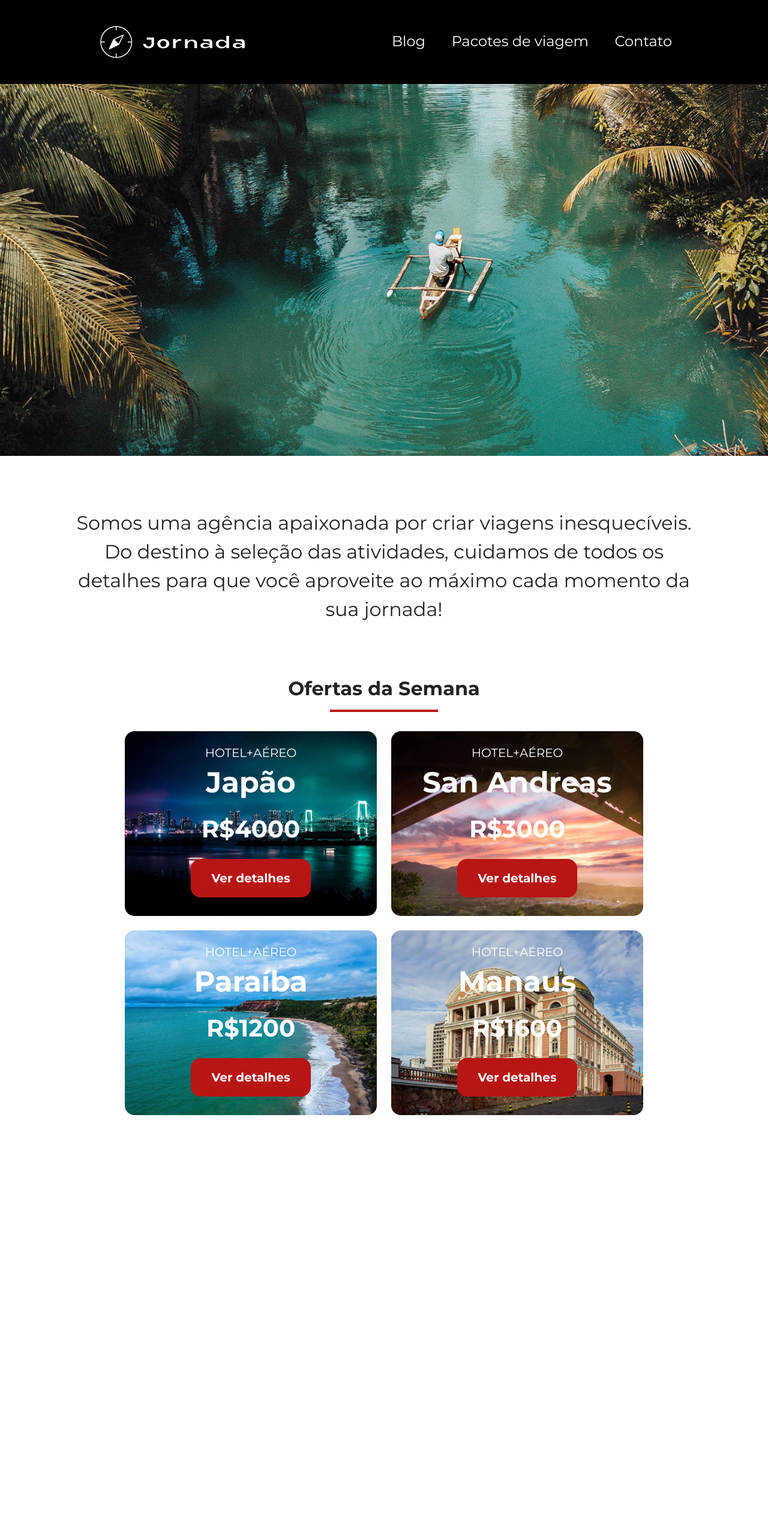
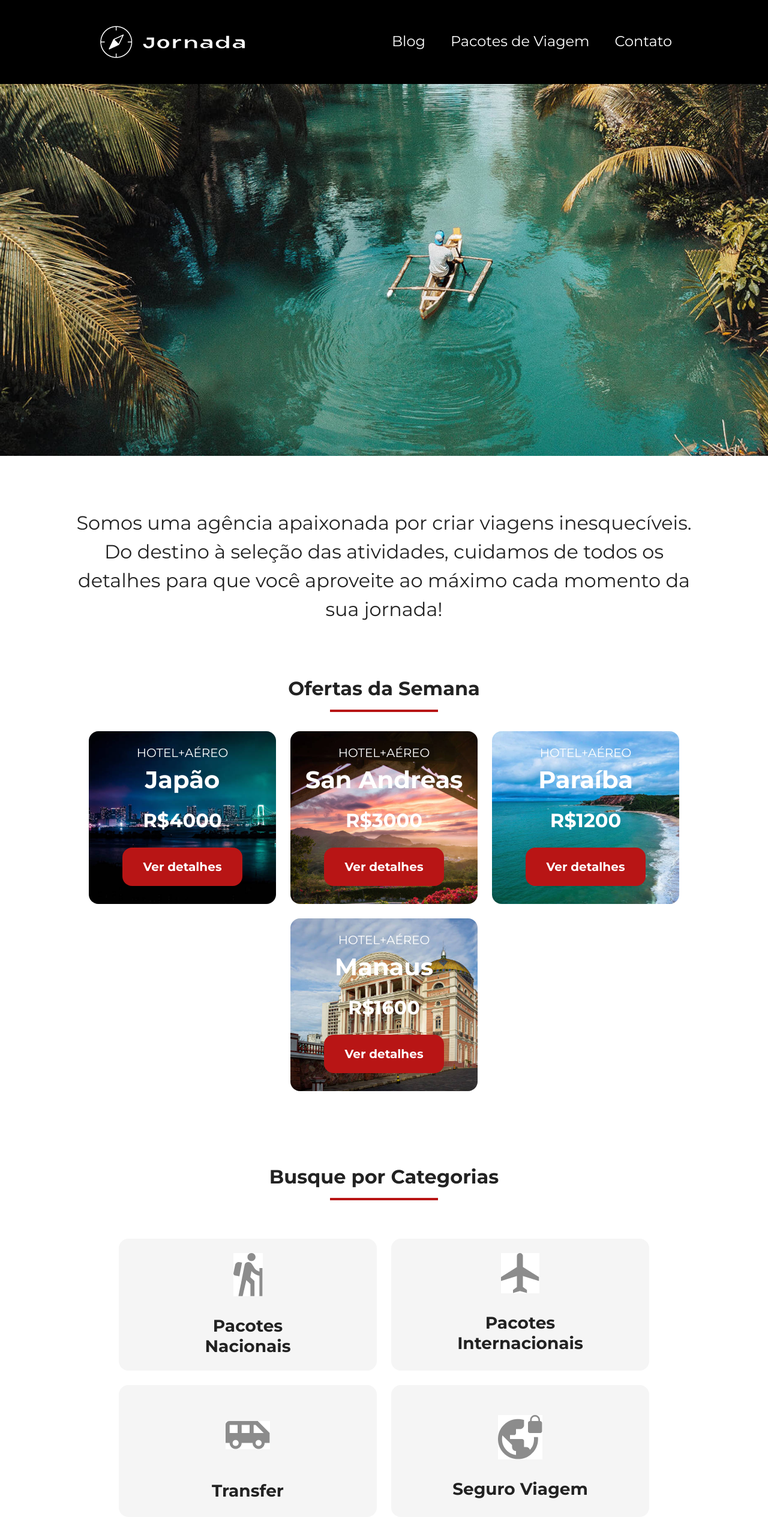
Before and after one commit to RyanFurtado44/jornada-viagens, a PHP site: page / in a window 1280 px wide. Shown: the whole page at 60% size. Before the commit the page ends 1859 px from the top, so only its background shows below. Run offline with PHP 8.4, Linux system fonts and the light colour scheme.

Commit message:
adiciona categories e as estiliza

```diff
--- /dev/null
+++ b/css/categories.css
@@ -0,0 +1,63 @@
+.categories .section-title {
+  width: 312px;
+  margin: 0 auto;
+}
+
+.categories-cards {
+  display: flex;
+  flex-direction: column;
+  align-items: center;
+  gap: 24px;
+  margin-top: 64px;
+}
+
+.categories-cards .card {
+  width: 312px;
+  height: 220px;
+  background-color: var(--background-secondary-color);
+  text-align: center;
+  border-radius: 16px;
+  padding: 24px;
+  box-sizing: border-box;
+  text-decoration: none;
+  color: var(--text-primary-color);
+}
+
+.categories-cards .card h3 {
+  font-size: 28px;
+  font-weight: var(--titles-weight);
+}
+
+.categories-cards .card.single-line {
+  padding-top: 50px;
+}
+
+.categories-cards .card.single-line.transfer img {
+  margin: 10px 0 20px;
+}
+
+/*tablet*/
+@media screen and (min-width: 768px) {
+  .categories .section-title {
+    width: 100%;
+  }
+  .categories-cards {
+    flex-direction: row;
+    flex-wrap: wrap;
+    justify-content: center;
+  }
+}
+
+/*desktop*/
+@media screen and (min-width: 1024px) {
+  .categories-cards .card {
+    width: 430px;
+  }
+}
+
+/*desktop maior*/
+@media screen and (min-width: 1440px) {
+  .categories-cards .card {
+    width: 280px;
+  }
+}
--- a/css/header.css
+++ b/css/header.css
@@ -54,6 +54,7 @@ nav {
   font-size: 24px;
 }
 
+/*Tablet*/
 @media screen and (min-width: 768px) {
   .navigation-menu {
     margin-top: 0;
@@ -78,6 +79,7 @@ nav {
   }
 }
 
+/*desktop*/
 @media screen and (min-width: 1024px) {
   header {
     padding: 38px 160px;
@@ -97,6 +99,7 @@ nav {
   }
 }
 
+/*desktop maior*/
 @media screen and (min-width: 1920px) {
   header {
     padding: 38px 160px;
--- a/css/offers.css
+++ b/css/offers.css
@@ -1,3 +1,8 @@
+.offers {
+  margin-bottom: 104px;
+}
+
+
 .offers-cards {
   display: flex;
   flex-direction: column;
@@ -5,9 +10,8 @@
   gap: 24px;
 }
 
-.card {
+.offers-cards .card{
   color: var(--text-secondary-color);
-  background-color: black;
   width: 312px;
   height: 288px;
   box-sizing: border-box;
@@ -16,7 +20,7 @@
   text-align: center;
 }
 
-.card header {
+.offers-cards .card header {
   display: block;
   background-color: transparent;
   position: static;
@@ -24,24 +28,24 @@
   margin-bottom: 24px;
 }
 
-.card header p {
+.offers-cards .card header p {
   font-size: 20px;
   font-weight: var(--text-weight);
 }
 
-.card header h3 {
+.offers-cards .card header h3 {
   font-size: 40px;
   font-weight: var(--titles-weight);
   margin: 8px 0 0;
 }
 
-.card header span {
+.offers-cards .card header span {
   font-size: 32px;
   margin-top: 24px;
   display: inline-block;
 }
 
-.card.japao {
+.offers-cards .card.japao {
   background: url(../img/bg-card-japao.jpg) no-repeat;
   background-size: cover;
 }
@@ -61,6 +65,7 @@
   background-size: cover;
 }
 
+/*Tablet*/
 @media screen and (min-width: 768px) {
   .offers-cards {
     flex-direction: row;
@@ -69,6 +74,7 @@
   }
 }
 
+/*Desktop*/
 @media screen and (min-width: 1024px) {
   .card {
     width: 420px;
@@ -90,7 +96,7 @@
   }
 }
 
-
+/*Desktop maior*/
 @media screen and (min-width: 1920px) {
   .offers-cards {
     width: 1250px;
--- a/css/style.css
+++ b/css/style.css
@@ -2,3 +2,4 @@
 @import url(header.css);
 @import url(hero.css);
 @import url(offers.css);
+@import url(categories.css);
--- a/index.html
+++ b/index.html
@@ -35,7 +35,7 @@
                 href="pacotes.html"
                 target="_blank"
                 title="Acessar pacotes de viagem"
-                >Pacotes de viagem</a
+                >Pacotes de Viagem</a
               >
             </li>
             <li>
@@ -99,14 +99,60 @@
         </article>
       </div>
     </section>
-    <!--
     </section><br>
     <section class="categories">
       <div class="section-title">
-        <h2>Busque por categorias</h2>
+        <h2>Busque por Categorias</h2>
         <hr />
       </div>
+      <div class="categories-cards">
+        <a class="card"
+         href="#"
+         target="_blank"
+         title="Busque pela categoria Pacotes Nacionais"
+         >
+         <img src="img/icone-caminhada.jpg" alt="icone cinza de uma pessoa fazendo tracking">
+         <h3>
+          Pacotes <br>
+          Nacionais
+         </h3>
+        </a>
+
+        <a class="card"
+         href="#"
+         target="_blank"
+         title="Busque pela categoria Pacotes Nacionais"
+         >
+         <img src="img/icone-aviao.jpg" alt="icone cinza de um aviao">
+         <h3>
+          Pacotes <br>
+          Internacionais
+         </h3>
+        </a>
+
+        <a class="card single-line transfer"
+         href="#"
+         target="_blank"
+         title="Busque pela categoria Pacotes Nacionais"
+         >
+         <img src="img/icone-onibus.jpg" alt="icone cinza de um onibus">
+         <h3>
+          Transfer
+         </h3>
+        </a>
+
+        <a class="card single-line"
+         href="#"
+         target="_blank"
+         title="Busque pela categoria Pacotes Nacionais"
+         >
+         <img src="img/icone-planeta.jpg" alt="icone cinza de um planeta com cadeado">
+         <h3>
+          Seguro Viagem
+         </h3>
+        </a>
+
+      </div>
     </section>
-    -->
   </body>
 </html>
```
Also changed, not shown: img/icone-aviao.jpg (added), img/icone-caminhada.jpg (added), img/icone-onibus.jpg (added), img/icone-planeta.jpg (added).
